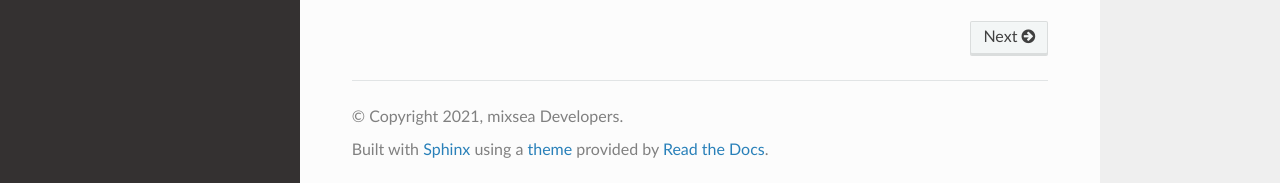
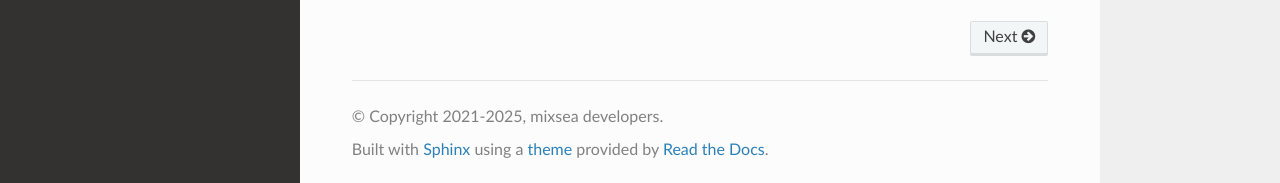
Before and after one commit to modscripps/mixsea, a Sphinx documentation site: the page built from docs/index.rst, in a window 1280 px wide and 1249 px high. Shown: the part 1063-1246 px from the top of the window. Built offline with Sphinx 7.4.7 and the Read the Docs theme 3.1.0, drawn with Linux system fonts in a browser that asks for light colours.

```diff
--- a/docs/conf.py
+++ b/docs/conf.py
@@ -88,8 +88,8 @@ main_doc = "index"
 
 # General information about the project.
 project = "mixsea"
-copyright = "2021, mixsea Developers"
-author = "mixsea Developers"
+copyright = "2021-2025, mixsea developers"
+author = "mixsea developers"
 
 # The version info for the project you're documenting, acts as replacement
 # for |version| and |release|, also used in various other places throughout
@@ -174,7 +174,7 @@ latex_elements = {
 # (source start file, target name, title, author, documentclass
 # [howto, manual, or own class]).
 latex_documents = [
-    (main_doc, "mixsea.tex", "mixsea Documentation", "Gunnar Voet", "manual"),
+    (main_doc, "mixsea.tex", "mixsea documentation", "mixsea developers", "manual"),
 ]
 
 
@@ -182,7 +182,7 @@ latex_documents = [
 
 # One entry per manual page. List of tuples
 # (source start file, name, description, authors, manual section).
-man_pages = [(main_doc, "mixsea", "mixsea Documentation", [author], 1)]
+man_pages = [(main_doc, "mixsea", "mixsea documentation", [author], 1)]
 
 
 # -- Options for Texinfo output ----------------------------------------
@@ -194,10 +194,10 @@ texinfo_documents = [
     (
         main_doc,
         "mixsea",
-        "mixsea Documentation",
+        "mixsea documentation",
         author,
         "mixsea",
-        "One line description of project.",
+        "ocean mixing parameterizations in python",
         "Miscellaneous",
     ),
 ]
```
